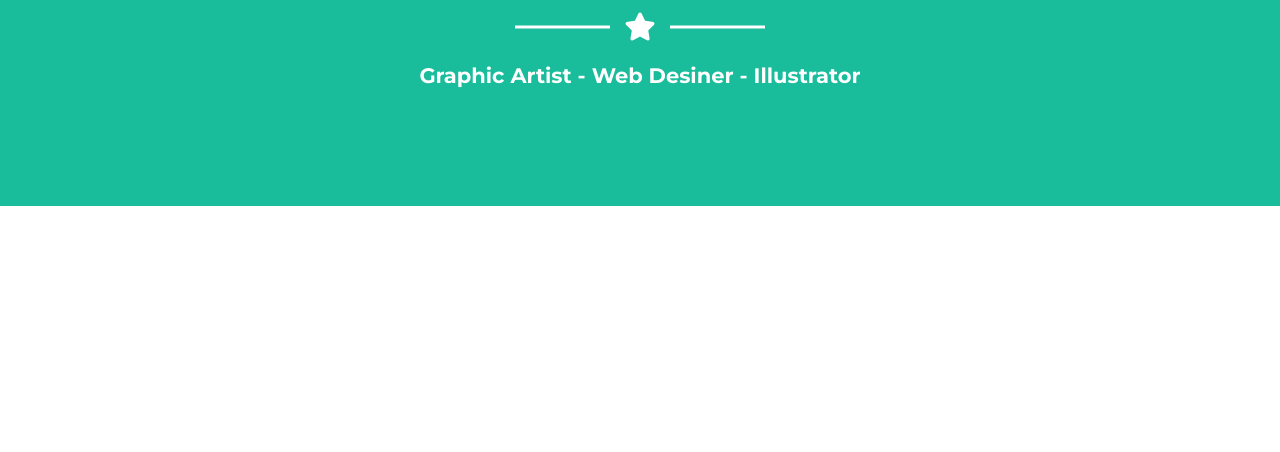
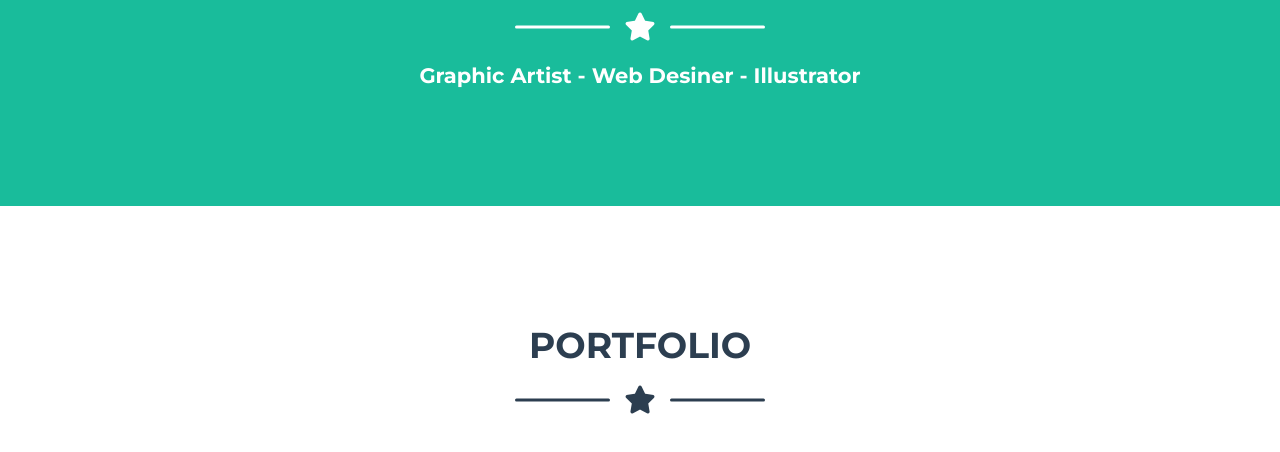
Before and after one commit to marziafata/html-css-bootstrap-freelancer, a plain HTML site: page index.html in a window 1280 px wide. Shown: the part 536-988 px from the top of the page. Before the commit the page ends 800 px from the top, so only its background shows below. Drawn offline with nearby package versions, Linux system fonts and the light colour scheme.

Commit message:
portfolio

```diff
--- a/index.html
+++ b/index.html
@@ -41,7 +41,7 @@
                         <img class="img-responsive center-block"src="avatar.svg" alt="avatar">
                         <h1 class="text-uppercase"><strong>start bootstrap</strong></h1>
                         <!-- separatore -->
-                        <div class="separatore center-block">
+                        <div class="separatore center-block" id="light">
                             <i class="center-block fas fa-star fa-2x"></i>
                         </div>
                         <!-- separatore -->
@@ -49,6 +49,15 @@
                     </div>
                 </div>
             </section>
+            <section id="portfolio">
+                <div class="container text-center">
+                    <h2 class="text-uppercase h1">
+                        <strong>portfolio</strong></h2>
+                    <div class="separatore center-block" id="dark">
+                        <i class="center-block fas fa-star fa-2x"></i>
+                    </div>
+                </div>
+            </section>
         </main>
     </body>
 </html>
--- a/style.css
+++ b/style.css
@@ -57,7 +57,7 @@
     transform: translateY(-50%);
     width: calc((100% - 60px) / 2);
     height: 3px;
-    background-color: white;
+    border-radius: 3px;
 }
 
 .separatore::before {
@@ -67,3 +67,16 @@
 .separatore::after {
 right: 0;
 }
+
+#light::after, #light::before {
+    background-color: white;
+}
+
+#dark::after, #dark::before {
+    background-color: #2c3e50;
+}
+
+#portfolio {
+    color: #2c3e50;
+    padding: 100px 0;
+}
```
